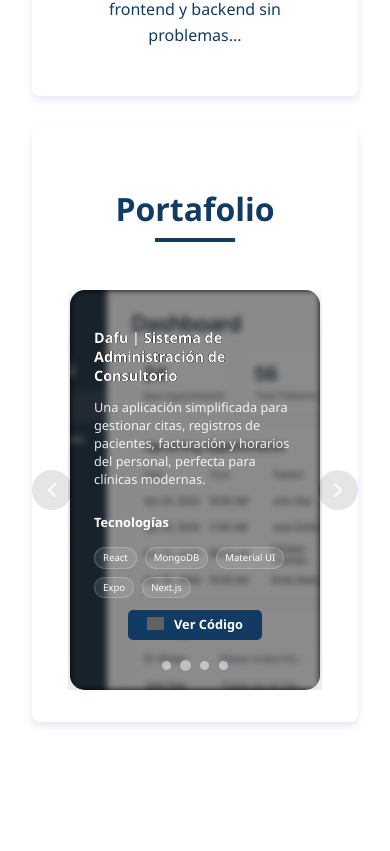
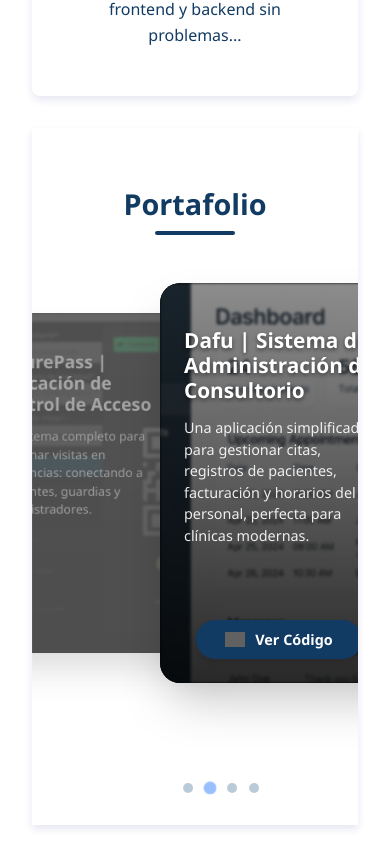
Before and after one commit to TZeik/personal-web, a React (Create React App) app: page / in a window 390 px wide. Shown: the part 1073-1924 px from the top of the page. Built offline with nearby package versions, Linux system fonts and the light colour scheme; grey boxes are pictures that could not be loaded.

Commit message:
complete portfolio overhaul

```diff
--- a/src/components/Portfolio.tsx
+++ b/src/components/Portfolio.tsx
@@ -3,19 +3,18 @@ import Styles from "../styles/portfolio.module.css";
 import { Project } from "../types/types";
 import { useLanguage } from "../contexts/LanguageContext";
 import { translations } from "../i18n/translations";
-import { CSSTransition, TransitionGroup } from "react-transition-group";
+import { motion, AnimatePresence, PanInfo } from "framer-motion";
 import ProjectCard from "./common/ProjectCard";
 
 const Portfolio: React.FC = () => {
   const { language } = useLanguage();
   const t = translations[language].portfolio;
   const [currentIndex, setCurrentIndex] = useState(0);
-  const [direction, setDirection] = useState<"left" | "right">("right");
   const [isAutoPlaying, setIsAutoPlaying] = useState(true);
-  const touchStartX = useRef<number | null>(null);
-  const touchEndX = useRef<number | null>(null);
+  const [direction, setDirection] = useState<number>(1); // 1 for right, -1 for left
+  const constraintsRef = useRef(null);
 
-  // Sample projects data
+  // Sample projects data (same as before)
   const projects: Project[] = [
     {
       id: "1",
@@ -81,12 +80,12 @@ const Portfolio: React.FC = () => {
       id: "3",
       title:
         language === "en"
-          ? "RD-PTMS | Public Transport System Prototype"
-          : "RD-PTMS | Prototipo de Sistema de Transporte Público",
+          ? "RD-PTMS | Transport System Prototype"
+          : "RD-PTMS | Prototipo de Sistema de Transporte",
       description:
         language === "en"
-          ? "I worked on a prototype of a public transportation system that is capable of calculating the shortest routes, placing markers, and comparing distances."
-          : "Trabajé en un prototipo de sistema de transporte público que es capaz de calcular las rutas más cortas, colocar marcadores y comparar distancias.",
+          ? "I worked on a prototype of a public transportation system that is capable of calculating the shortest routes, and placing markers."
+          : "Trabajé en un prototipo de sistema de transporte público que es capaz de calcular las rutas más cortas y colocar marcadores.",
       technologies: ["Java", "JavaFX", "CSS"],
       imageUrl: "/portfolio003.png",
       codeUrl: "https://github.com/TZeik/rd-ptms",
@@ -139,157 +138,125 @@ const Portfolio: React.FC = () => {
     return () => clearInterval(interval);
   }, [isAutoPlaying, currentIndex]);
 
-  const handleTouchStart = (e: React.TouchEvent) => {
-    touchStartX.current = e.touches[0].clientX;
+  const goToNext = () => {
+    setDirection(1);
+    setCurrentIndex((prev) => (prev + 1) % projects.length);
   };
 
-  const handleTouchMove = (e: React.TouchEvent) => {
-    touchEndX.current = e.touches[0].clientX;
-  };
-
-  const handleTouchEnd = () => {
-    if (!touchStartX.current || !touchEndX.current) return;
-
-    const difference = touchStartX.current - touchEndX.current;
-    if (Math.abs(difference) > 50) {
-      if (difference > 0) {
-        goToNext();
-      } else {
-        goToPrev();
-      }
-    }
-
-    touchStartX.current = null;
-    touchEndX.current = null;
-  };
-
-  const navigate = (newIndex: number) => {
-    setCurrentIndex(newIndex);
+  const goToPrev = () => {
+    setDirection(-1);
+    setCurrentIndex((prev) => (prev - 1 + projects.length) % projects.length);
   };
 
   const goToSlide = (index: number) => {
     if (index === currentIndex) return;
-    setDirection(index > currentIndex ? "right" : "left");
-    navigate(index);
+    setDirection(index > currentIndex ? 1 : -1);
+    setCurrentIndex(index);
     setIsAutoPlaying(false);
     setTimeout(() => setIsAutoPlaying(true), 600);
   };
 
-  const goToNext = () => {
-    setDirection("right");
-    navigate((currentIndex + 1) % projects.length);
+  const handleDragEnd = (
+    event: MouseEvent | TouchEvent | PointerEvent,
+    info: PanInfo
+  ) => {
+    if (info.offset.x > 50) {
+      goToPrev();
+    } else if (info.offset.x < -50) {
+      goToNext();
+    }
   };
 
-  const goToPrev = () => {
-    setDirection("left");
-    navigate((currentIndex - 1 + projects.length) % projects.length);
+  const variants = {
+    enter: (direction: number) => ({
+      x: direction > 0 ? 1000 : -1000,
+      opacity: 0,
+      scale: 0.85,
+    }),
+    center: {
+      x: 0,
+      opacity: 1,
+      scale: 1,
+      zIndex: 2,
+      filter: "brightness(1)",
+    },
+    exit: (direction: number) => ({
+      x: direction < 0 ? 1000 : -1000,
+      opacity: 0,
+      scale: 0.85,
+      zIndex: 1,
+    }),
+    left: {
+      x: "-70%",
+      opacity: 0.7,
+      scale: 0.85,
+      zIndex: 1,
+      filter: "brightness(0.5)",
+    },
+    right: {
+      x: "70%",
+      opacity: 0.7,
+      scale: 0.85,
+      zIndex: 1,
+      filter: "brightness(0.5)",
+    },
   };
 
-  const getCardPosition = (index: number) => {
-    const total = projects.length;
-    const relativeIndex = (index - currentIndex + total) % total;
-
-    if (relativeIndex === 0) return "center";
-    if (relativeIndex === 1) return "right";
-    if (relativeIndex === total - 1) return "left";
-    return "hidden";
+  const transition = {
+    type: "spring",
+    stiffness: 300,
+    damping: 30,
+    duration: 0.5,
   };
 
   return (
     <section className={Styles.portfolioSection} id="portfolio">
       <h2 className={Styles.sectionTitle}>{t.title}</h2>
-      <div className={Styles.cardContainer}>
-        <div
-          className={Styles.cardsWrapper}
-          onTouchStart={handleTouchStart}
-          onTouchMove={handleTouchMove}
-          onTouchEnd={handleTouchEnd}
-        >
-          <TransitionGroup component={null}>
-            {projects.map((project, index) => {
-              const position = getCardPosition(index);
-              if (position === "hidden") return null;
-
-              const nodeRef = useRef<HTMLDivElement>(null);
+      <div className={Styles.cardContainer} ref={constraintsRef}>
+        <div className={Styles.cardsWrapper}>
+          <AnimatePresence custom={direction} initial={false}>
+            {[-1, 0, 1].map((offset) => {
+              const index =
+                (currentIndex + offset + projects.length) % projects.length;
+              const position =
+                offset === 0 ? "center" : offset === -1 ? "left" : "right";
 
               return (
-                <CSSTransition
-                  key={project.id}
-                  nodeRef={nodeRef}
-                  timeout={500}
-                  classNames={{
-                    enter:
-                      direction === "right"
-                        ? Styles["slide-right-enter"]
-                        : Styles["slide-left-enter"],
-                    enterActive:
-                      direction === "right"
-                        ? Styles["slide-right-enter-active"]
-                        : Styles["slide-left-enter-active"],
-                    exit:
-                      direction === "right"
-                        ? Styles["slide-left-exit"]
-                        : Styles["slide-right-exit"],
-                    exitActive:
-                      direction === "right"
-                        ? Styles["slide-left-exit-active"]
-                        : Styles["slide-right-exit-active"],
+                <motion.div
+                  key={projects[index].id}
+                  custom={direction * (offset === 0 ? 0 : offset)}
+                  variants={variants}
+                  initial="enter"
+                  animate={position}
+                  exit="exit"
+                  transition={transition}
+                  drag="x"
+                  dragConstraints={constraintsRef}
+                  onDragEnd={handleDragEnd}
+                  className={Styles.projectCard}
+                  style={{
+                    position: "absolute",
+                    left: "40%",
+                    top: 0,
+                    width: "85%",
+                    height: "100%",
+                    originX: 0.5,
+                    originY: 0.5,
                   }}
+                  onClick={() => position !== "center" && goToSlide(index)}
                 >
                   <ProjectCard
-                    ref={nodeRef}
-                    project={project}
+                    project={projects[index]}
                     position={position}
-                    direction={direction}
-                    onClick={() => position !== "center" && goToSlide(index)}
+                    direction={direction > 0 ? "right" : "left"}
+                    onClick={() => {}}
                   />
-                </CSSTransition>
+                </motion.div>
               );
             })}
-          </TransitionGroup>
+          </AnimatePresence>
         </div>
-        <button
-          className={`${Styles.sliderButton} ${Styles.prevButton}`}
-          onClick={goToPrev}
-          aria-label="Previous project"
-        >
-          <svg
-            width="24"
-            height="24"
-            viewBox="0 0 24 24"
-            fill="none"
-            xmlns="http://www.w3.org/2000/svg"
-          >
-            <path
-              d="M15 18L9 12L15 6"
-              stroke="currentColor"
-              strokeWidth="2"
-              strokeLinecap="round"
-              strokeLinejoin="round"
-            />
-          </svg>
-        </button>
-        <button
-          className={`${Styles.sliderButton} ${Styles.nextButton}`}
-          onClick={goToNext}
-          aria-label="Next project"
-        >
-          <svg
-            width="24"
-            height="24"
-            viewBox="0 0 24 24"
-            fill="none"
-            xmlns="http://www.w3.org/2000/svg"
-          >
-            <path
-              d="M9 18L15 12L9 6"
-              stroke="currentColor"
-              strokeWidth="2"
-              strokeLinecap="round"
-              strokeLinejoin="round"
-            />
-          </svg>
-        </button>
+      </div>
 
       <div className={Styles.sliderDots}>
         {projects.map((_, index) => (
@@ -303,7 +270,6 @@ const Portfolio: React.FC = () => {
           />
         ))}
       </div>
-      </div>
     </section>
   );
 };
--- a/src/components/common/ProjectCard.tsx
+++ b/src/components/common/ProjectCard.tsx
@@ -13,7 +13,7 @@ interface ProjectCardProps {
 }
 
 const ProjectCard = React.forwardRef<HTMLDivElement, ProjectCardProps>(
-  ({ project, position, direction, onClick, children }, ref) => {
+  ({ project, position, onClick }, ref) => {
     const { language } = useLanguage();
     const t = translations[language].portfolio;
 
--- a/src/styles/portfolio.module.css
+++ b/src/styles/portfolio.module.css
@@ -1,19 +1,22 @@
 /* Portfolio Section */
 .portfolioSection {
-  padding: 2rem;
+  padding: 3rem 1.5rem;
   background-color: var(--white);
   color: var(--primary);
-  border-radius: 8px;
   box-shadow: 0 4px 8px rgba(0, 0, 139, 0.1);
   margin: 2rem 0;
+  position: relative;
+  display: block;
+  overflow: hidden;
 }
 
 .sectionTitle {
   text-align: center;
-  font-size: 2rem;
+  font-size: 2.5rem;
   margin-bottom: 3rem;
   position: relative;
   color: var(--primary);
+  font-weight: 700;
 }
 
 .sectionTitle::after {
@@ -23,64 +26,70 @@
   height: 4px;
   background: var(--primary);
   margin: 0.5rem auto 0;
+  border-radius: 2px;
 }
 
 /* Card Container */
 .cardContainer {
+  display: flex;
+  flex-direction: column;
+  align-items: center;
   position: relative;
   max-width: 1200px;
   margin: 0 auto;
-  padding: 0 20px;
+  padding: 0 20px 100px;
+  height: 500px;
 }
 
 .cardsWrapper {
   position: relative;
-  height: 550px;
+  height: 100%;
+  width: 100%;
+  min-width: 350px;
   perspective: 2000px;
-  overflow: hidden;
+  display: flex;
+  align-items: center;
+  justify-content: center;
 }
 
 /* Project Card Styles */
 .projectCard {
   position: absolute;
-  width: 70%;
-  min-width: 250px;
+  width: 80%;
   height: 100%;
-  transition: all 0.5s ease;
-  transform-style: preserve-3d;
-  box-shadow: 0 10px 30px rgba(0, 0, 0, 0.2);
-  border-radius: 15px;
+  box-shadow: 0 25px 50px -12px rgba(0, 0, 0, 0.25);
+  border-radius: 20px;
   overflow: hidden;
   background: var(--card-background);
+  will-change: transform;
+  cursor: grab;
+  user-select: none;
 }
 
-.cardLeft {
-  left: 0;
-  transform: scale(0.85);
-  opacity: 1;
-  z-index: 1;
-  cursor: pointer;
-  filter: brightness(0.5);
+.projectCard:active {
+  cursor: grabbing;
 }
 
+/* Card positions - now handled by Framer Motion */
 .cardCenter {
-  left: 50%;
-  transform: translateX(-50%) scale(1);
-  z-index: 2;
-  filter: brightness(1);
-  background-color: black;
+  z-index: 10;
 }
 
+.cardLeft,
 .cardRight {
-  left: 100%;
-  transform: translateX(-100%) scale(0.85);
-  opacity: 1;
-  z-index: 1;
-  cursor: pointer;
-  filter: brightness(0.5);
+  z-index: 5;
+  pointer-events: none;
 }
 
-/* Estilo para la imagen de fondo con blur */
+/* Project content styles */
+.ProjectContentContainer {
+  position: relative;
+  width: 100%;
+  height: 100%;
+  display: flex;
+  flex-direction: column;
+}
+
 .projectBackgroundImage {
   position: absolute;
   top: 0;
@@ -91,73 +100,57 @@
   background-position: center;
   background-repeat: no-repeat;
   z-index: 1;
-  opacity: 0.55;
-  filter: blur(3px);
+  opacity: 0.8;
+  filter: blur(1.5px);
 }
 
-/* Contenedor del contenido que va encima */
-.projectContentContainer {
-  position: relative;
-  width: 100%;
-  height: 100%;
-  z-index: 2;
-}
-
-/* Elimina el .projectBackground original y ajusta el gradiente */
-.projectContentContainer::before {
-  content: "";
-  position: absolute;
-  top: 0;
-  left: 0;
-  width: 100%;
-  height: 100%;
-  background: linear-gradient(
-    to bottom,
-    rgba(0, 0, 0, 0.1) 0%,
-    rgba(0, 0, 0, 0.8) 100%
-  );
-  z-index: 1;
-}
-
-/* Asegúrate que el contenido esté sobre todo */
 .projectContent {
   position: relative;
   height: 100%;
-  padding: 2rem;
+  padding: 2.5rem;
   display: flex;
   flex-direction: column;
   z-index: 2;
   color: var(--white);
+  background: linear-gradient(
+    to bottom,
+    rgba(0, 0, 0, 0.3) 0%,
+    rgba(0, 0, 0, 0.8) 100%
+  );
 }
+
 .projectHeader {
   margin-bottom: 0.5rem;
 }
 
 .projectTitle {
-  font-size: 1.6rem;
-  text-shadow: -0.2px -0.2px 0 black, 0.2px -0.2px 0 black, -0.2px 0.2px 0 black,
-    0.2px 0.2px 0 black;
-  margin-bottom: 0.5rem;
+  font-size: 1.4rem;
+  font-weight: 700;
+  margin-bottom: 1rem;
+  line-height: 1.2;
+  text-shadow: 0 2px 4px rgba(0, 0, 0, 0.5);
 }
 
 .projectDescription {
-  font-size: 0.9rem;
+  font-size: 1rem;
   opacity: 0.9;
-  margin-bottom: 0.1rem;
-  max-width: 450px;
+  margin-bottom: 0.5rem;
+  max-width: 600px;
+  line-height: 1.5;
 }
 
 /* Project Details (Center Card Only) */
 .projectDetails {
   display: flex;
   flex: 1;
-  gap: 0.1rem;
-  flex-direction: column;
+  gap: 1rem;
+  margin-top: 0;
 }
 
 .projectFeatures {
+  margin: 0;
   flex: 1;
-  font-size: 0.9rem
+  font-size: 0.9rem;
 }
 
 .projectTechnologies {
@@ -165,9 +158,10 @@
 }
 
 .detailTitle {
-  font-size: 1rem;
-  margin-bottom: 1rem;
+  font-size: 1.1rem;
+  margin-bottom: 1.2rem;
   color: var(--white);
+  font-weight: 600;
 }
 
 .projectFeatures ul {
@@ -177,29 +171,33 @@
 }
 
 .projectFeatures li {
-  margin-bottom: 0.3rem;
+  margin-bottom: 0.8rem;
   display: flex;
   align-items: center;
-  gap: 0.5rem;
+  gap: 0.7rem;
+  line-height: 1.4;
+  max-width: 320px;
 }
 
 .featureIcon {
   color: var(--accent-color);
   font-weight: bold;
+  font-size: 1.2rem;
 }
 
 .techBadges {
   display: flex;
   flex-wrap: wrap;
-  gap: 0.5rem;
+  gap: 0.8rem;
 }
 
 .techBadge {
-  background: rgba(255, 255, 255, 0.1);
-  padding: 0.2rem 0.6rem;
+  background: rgba(255, 255, 255, 0.15);
+  padding: 0.3rem 0.6rem;
   border-radius: 20px;
   font-size: 0.8rem;
-  border: 1px solid rgba(255, 255, 255, 0.2);
+  border: 1px solid rgba(255, 255, 255, 0.3);
+  backdrop-filter: blur(5px);
 }
 
 /* Buttons */
@@ -210,34 +208,32 @@
 }
 
 .codeButton {
-  padding: 0.5rem 2rem;
+  padding: 0.7rem 2.1rem;
   background: var(--primary);
-  position: fixed;
-  bottom: 50px;
   color: white;
   text-decoration: none;
-  border-radius: 5px;
-  font-weight: bold;
+  border-radius: 50px;
+  font-weight: 600;
   transition: all 0.3s ease;
   border: none;
   cursor: pointer;
   display: flex;
-  flex-direction: row;
+  align-items: center;
   gap: 10px;
-  vertical-align: middle;
-  margin-top: 10px;
+  font-size: 1rem;
+  box-shadow: 0 4px 6px rgba(0, 0, 0, 0.1);
 }
 
 .codeButton:hover {
-  transform: translateY(-2px);
-  box-shadow: 0 5px 15px rgba(0, 0, 0, 0.3);
+  transform: translateY(-3px);
+  box-shadow: 0 10px 20px rgba(0, 0, 0, 0.2);
+  background: var(--accent-color);
 }
 
 .codeIcon {
   width: 20px;
   height: 20px;
   object-fit: contain;
-  margin-bottom: 0.2rem;
   filter: invert(1);
 }
 
@@ -246,7 +242,7 @@
   position: absolute;
   top: 50%;
   transform: translateY(-50%);
-  background: var(--border-dark);
+  background: rgba(255, 255, 255, 0.2);
   border: none;
   width: 60px;
   height: 60px;
@@ -255,117 +251,136 @@
   align-items: center;
   justify-content: center;
   cursor: pointer;
-  z-index: 3;
+  z-index: 20;
   transition: all 0.3s ease;
   color: white;
+  backdrop-filter: blur(5px);
+  box-shadow: 0 4px 15px rgba(0, 0, 0, 0.1);
 }
 
 .sliderButton:hover {
   background: var(--accent-color);
+  transform: translateY(-50%) scale(1.1);
+}
+
+.sliderButton svg {
+  width: 24px;
+  height: 24px;
 }
 
 .prevButton {
-  right: 95%;
+  left: 20px;
 }
 
 .nextButton {
-  left: 95%;
+  right: 20px;
 }
 
 .sliderDots {
-  position: absolute;
-  bottom: 20px;
-  left: 50%;
+  display: flex;
+  margin-left: 64%;
+  margin-top: 0;
   transform: translateX(-50%);
-  display: flex;
-  gap: 10px;
-  z-index: 3;
+  gap: 12px;
+  z-index: 15;
 }
 
 .dot {
-  width: 10px;
-  height: 10px;
+  width: 12px;
+  height: 12px;
   border-radius: 50%;
-  background: rgba(255, 255, 255, 0.5);
+  background: rgba(80, 123, 158, 0.4);
   border: none;
   cursor: pointer;
   transition: all 0.3s ease;
   padding: 0;
+  backdrop-filter: blur(1px);
 }
 
 .activeDot {
-  background: var(--accent-color);
-  transform: scale(1.2);
-}
-
-/* Animation Classes */
-.slideRightEnter {
-  transform: translateX(100%) scale(0.85);
-  opacity: 0;
-}
-
-.slideRightEnterActive {
-  transform: translateX(-70%) scale(0.85);
-  opacity: 0.5;
-  transition: all 500ms ease;
-}
-
-.slideLeftEnter {
-  transform: translateX(-100%) scale(0.85);
-  opacity: 0;
-}
-
-.slideLeftEnterActive {
-  transform: translateX(-30%) scale(0.85);
-  opacity: 0.5;
-  transition: all 500ms ease;
-}
-
-.slideLeftExit {
-  transform: translateX(-30%) scale(0.85);
-  opacity: 0.1;
-}
-
-.slideLeftExitActive {
-  transform: translateX(-100%) scale(0.85);
-  opacity: 0;
-  transition: all 500ms ease;
-}
-
-.slideRightExit {
-  transform: translateX(-70%) scale(0.85);
-  opacity: 0.1;
-}
-
-.slideRightExitActive {
-  transform: translateX(100%) scale(0.85);
-  opacity: 0;
-  transition: all 500ms ease;
+  background: rgba(0, 94, 255, 0.4);
+  transform: scale(1.3);
 }
 
 /* Responsive Design */
+@media (max-width: 1200px) {
+  .portfolioSection {
+    padding: 3rem 1.5rem;
+  }
 
-@media (max-width: 968px) {
+  .projectDescription {
+    font-size: 0.9rem;
+  }
+
+  .projectCard {
+    width: 85%;
+  }
+
+  .codeButton {
+    padding: 0.5rem 2rem;
+    font-size: 0.9rem;
+  }
+}
+
+@media (max-width: 768px) {
+  .sectionTitle {
+    font-size: 2rem;
+  }
+
+  .projectCard {
+    width: 80%;
+  }
+
+  .projectContent {
+    padding: 1.8rem;
+  }
+
+  .projectTitle {
+    font-size: 1.5rem;
+    margin-bottom: 0.8rem;
+  }
+
+  .projectDetails {
+    flex-direction: column;
+    gap: 1.5rem;
+  }
+  .projectTechnologies {
+    display: none;
+  }
+}
+
+@media (max-width: 640px) {
   .portfolioSection {
     padding: 2rem 1rem;
   }
 
+  .sectionTitle {
+    font-size: 1.8rem;
+  }
+
+  .cardContainer {
+    height: 400px;
+  }
+
+  .projectCard {
+    width: 80%;
+  }
+
+  .projectContent {
+    padding: 1.5rem;
+  }
+
   .projectTitle {
+    font-size: 1.3rem;
+  }
+
+  .projectDescription {
     font-size: 0.9rem;
   }
 
-  .projectDescription {
-    font-size: 0.8rem;
-    margin-bottom: 0;
-  }
-
-  .techBadge {
-    font-size: 0.6rem;
-    padding: 0.2rem 0.5rem;
-  }
-
   .detailTitle {
-    font-size: 0.8rem;
+    font-size: 1rem;
+    margin-bottom: 1rem;
   }
 
   .projectFeatures {
@@ -373,40 +388,22 @@
   }
 
   .codeButton {
-    padding: 0.3rem 1.2rem;
-    font-size: 0.8rem;
-  }
-
-  .codeIcon {
-    width: 17px;
-    height: 17px;
-  }
-
-  .projectDetails {
-    flex-direction: column;
+    padding: 0.6rem 1.8rem;
+    font-size: 0.9rem;
   }
 
   .sliderButton {
     width: 40px;
     height: 40px;
   }
-  .prevButton {
-    right: 92%;
+
+  .sliderButton svg {
+    width: 20px;
+    height: 20px;
   }
 
-  .nextButton {
-    left: 92%;
-  }
-
-  .projectContent {
-    padding: 1.5rem;
-  }
   .dot {
-    width: 9px;
-    height: 9px;
-  }
-
-  .cardsWrapper {
-    height: 400px;
+    width: 10px;
+    height: 10px;
   }
 }
```
Also changed, not shown: src/components/Skills.tsx (+5 -5 lines). Lines whose indentation alone changed are shown as unchanged.
